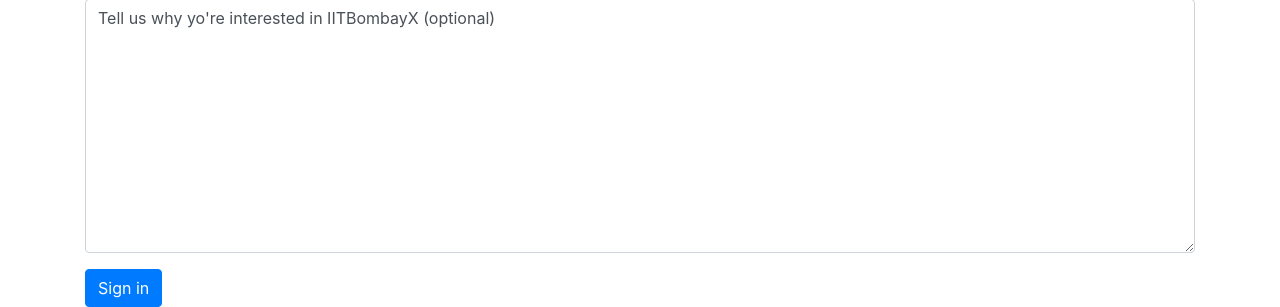
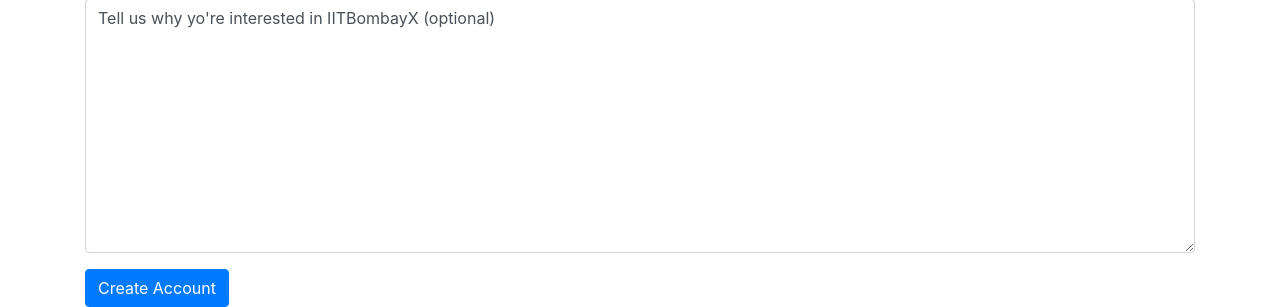
Before and after one commit to SaritaBhushan/Reg, a Django app: page /register/register/ in a window 1280 px wide. Shown: the part 1349-1656 px from the top of the page. Run offline with Django 3.2, Linux system fonts and the light colour scheme; some libraries are stand-ins or nearby versions.

Commit message:
Rename Button.

```diff
--- a/registration/templates/registration/register.html
+++ b/registration/templates/registration/register.html
@@ -10,8 +10,7 @@
   <form method="post">
     {% csrf_token %}
     {{ form|crispy }}
-    <button type="submit" class="btn btn-primary">Sign in</button>
-
+    <button type="submit" class="btn btn-primary">Create Account</button>
 
   </form>
 {% endblock %}
```
